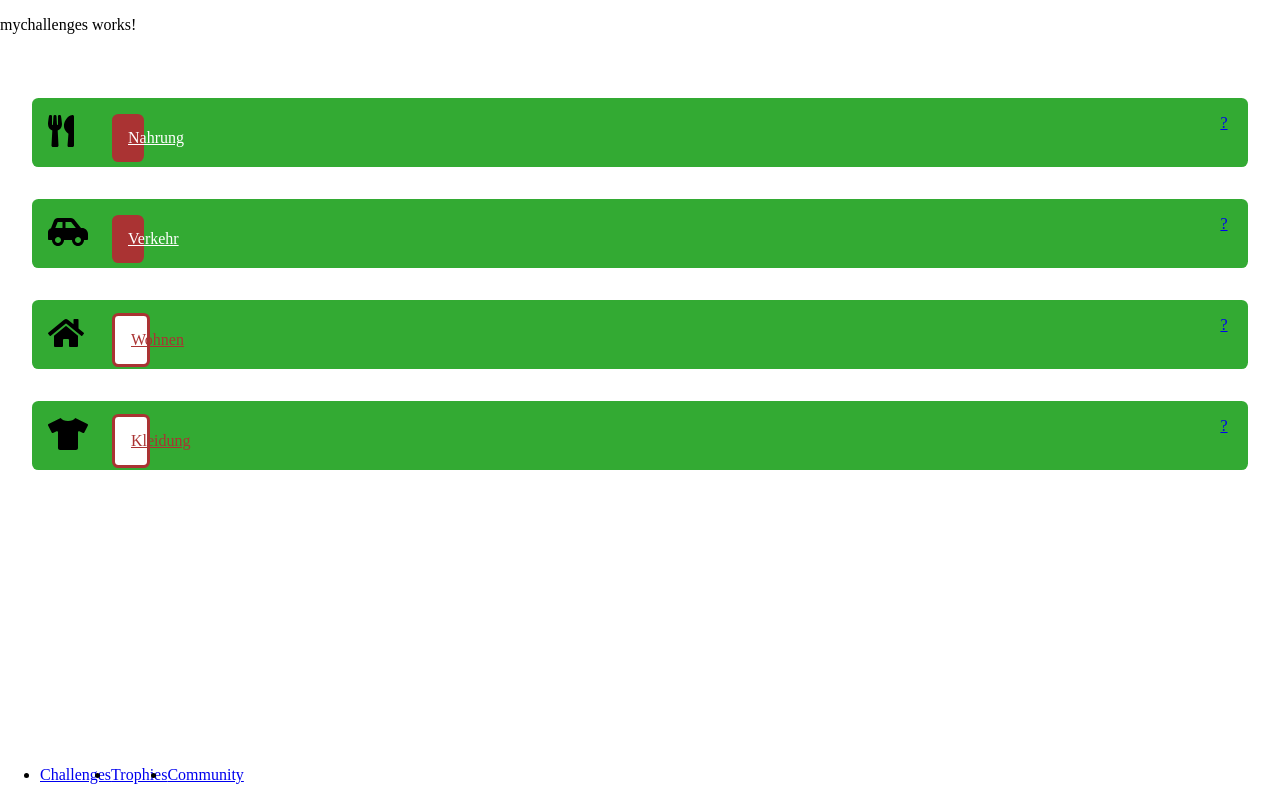
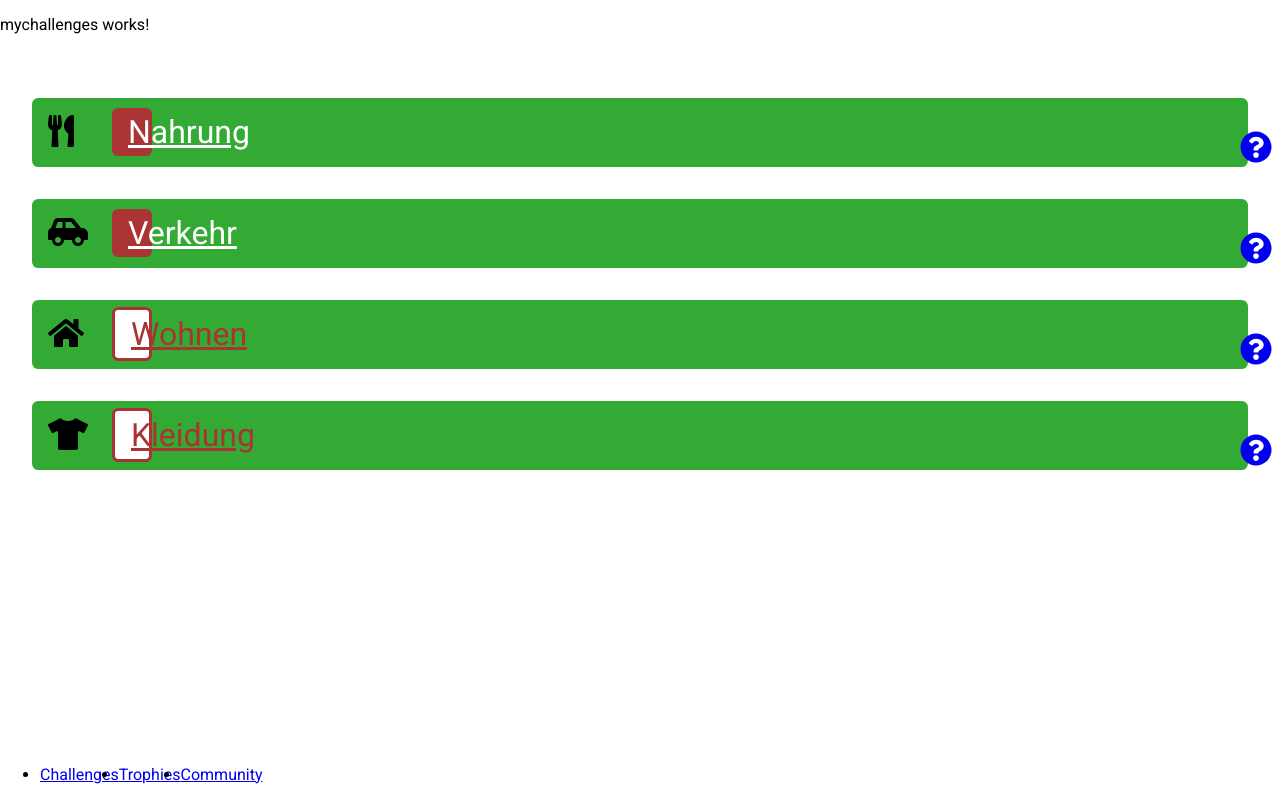
Before and after one commit to janrothen/bernhackt2019, an Angular app in the folder code/frontend/suffi/: page /home in a window 1280 px wide. Built offline with nearby package versions, Linux system fonts and the light colour scheme.

Commit message:
add normalize

```diff
--- a/code/frontend/suffi/src/app/structure/challenge-button/challenge-button.component.html
+++ b/code/frontend/suffi/src/app/structure/challenge-button/challenge-button.component.html
@@ -1,5 +1,5 @@
 <div class="challenge-button">
   <fa-icon [icon]="challenge.icon" class="icon fa-2x"></fa-icon>
   <a routerLink="/home/{{challenge.id}}" class="challenge fa-fw" [attr.solid]="challenge.solid ? true : null">{{ challenge.label }}</a>
-  <a href="#" class="help">?</a>
+  <a href="#" class="help"><fa-icon [icon]="faQuestionCircle" class="icon far fa-2x"></fa-icon></a>
 </div>
--- a/code/frontend/suffi/src/app/structure/challenge-button/challenge-button.component.scss
+++ b/code/frontend/suffi/src/app/structure/challenge-button/challenge-button.component.scss
@@ -15,6 +15,8 @@
     margin-right: 3rem;
     padding: 1rem;
     border-radius: $button-radius;
+    font-size: 200%;
+    line-height: 145%;
 
     text-align: center;
     line-height: 1rem;
--- a/code/frontend/suffi/src/app/structure/challenge-button/challenge-button.component.ts
+++ b/code/frontend/suffi/src/app/structure/challenge-button/challenge-button.component.ts
@@ -1,4 +1,6 @@
 import { Component, OnInit, Input } from '@angular/core';
+
+import { faQuestionCircle } from '@fortawesome/free-solid-svg-icons';
 
 @Component({
   selector: 'app-challenge-button',
@@ -8,6 +10,8 @@ import { Component, OnInit, Input } from '@angular/core';
 export class ChallengeButtonComponent implements OnInit {
   @Input() challenge: any;
 
+  faQuestionCircle = faQuestionCircle
+
   constructor() { }
 
   ngOnInit() {
--- a/code/frontend/suffi/src/index.html
+++ b/code/frontend/suffi/src/index.html
@@ -6,6 +6,7 @@
   <base href="/">
   <meta name="viewport" content="width=device-width, initial-scale=1">
   <link rel="icon" type="image/x-icon" href="favicon.ico">
+  <link href="https://fonts.googleapis.com/css?family=Roboto&display=swap" rel="stylesheet">
 </head>
 <body>
   <app-root></app-root>
--- a/code/frontend/suffi/src/styles.scss
+++ b/code/frontend/suffi/src/styles.scss
@@ -1,8 +1,10 @@
+@import '~normalize.css';
 @import 'library';
 
 * {
   position: relative;
   box-sizing: border-box;
+  font-family: 'Roboto', sans-serif;
 }
 
 html {
```
